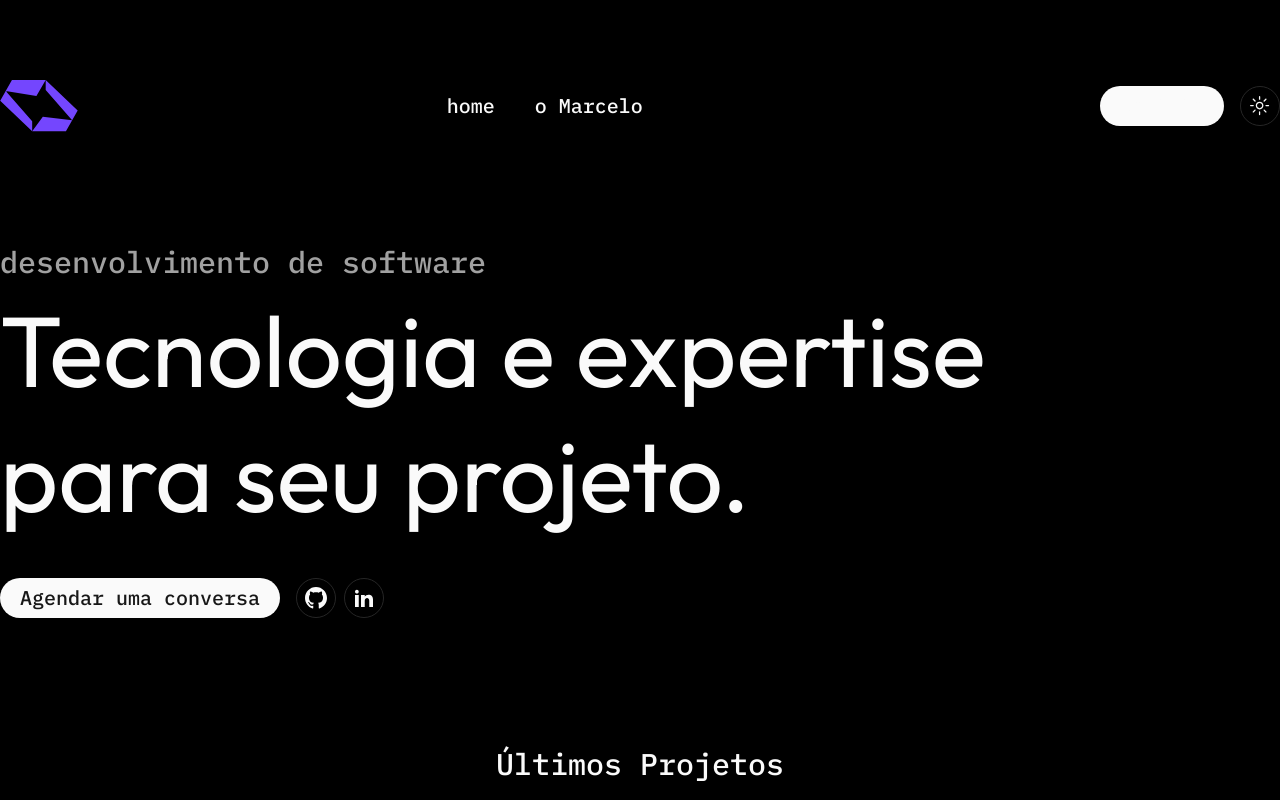
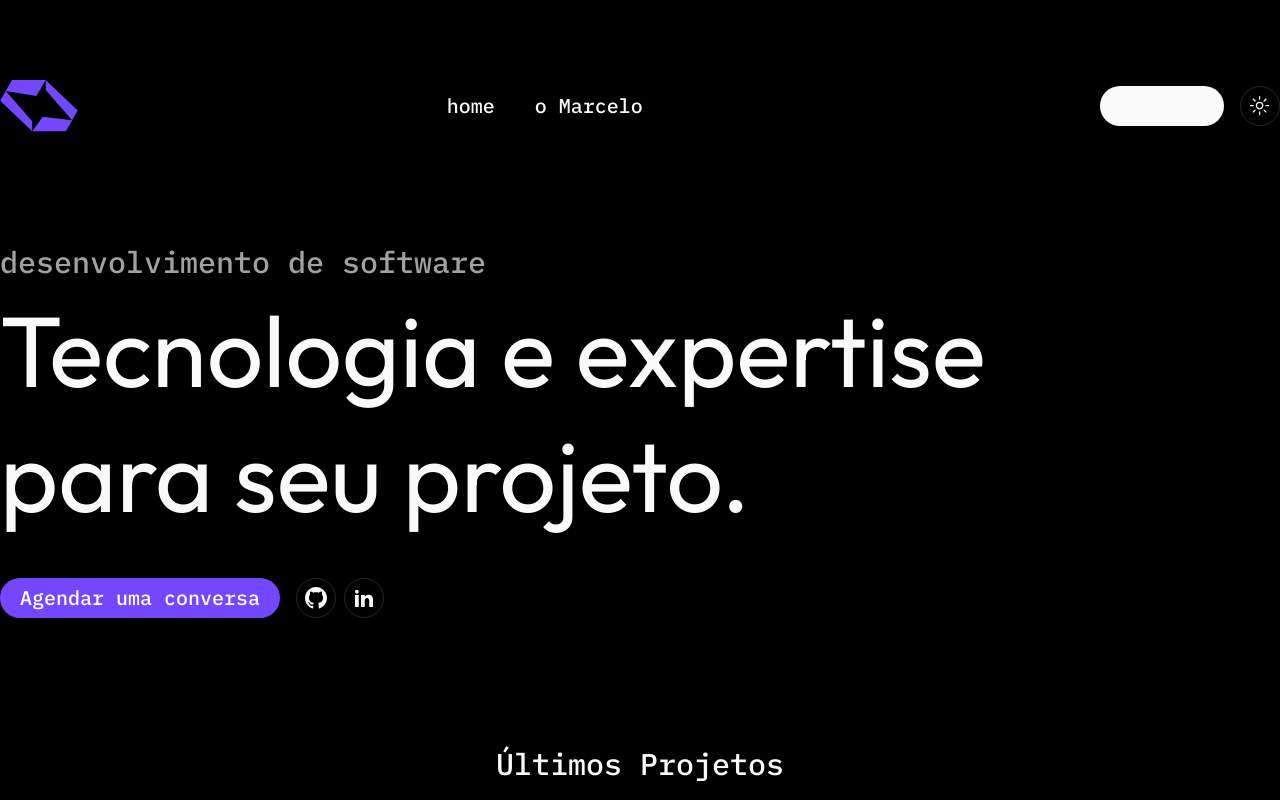
Before and after one commit to marcelopoars/my-website, a Next.js app: page / in a window 1280 px wide. Shown: the top 800 px of the page. Built offline with nearby package versions, Linux system fonts and the light colour scheme.

Commit message:
fix(tailwind): update color variables for improved theming and consistency

```diff
--- a/src/styles/globals.css
+++ b/src/styles/globals.css
@@ -3,12 +3,10 @@
 :root {
   --background: oklch(1 0 0);
   --foreground: oklch(0.145 0 0);
-  --card: oklch(1 0 0);
-  --card-foreground: oklch(0.145 0 0);
   --popover: oklch(1 0 0);
   --popover-foreground: oklch(0.145 0 0);
   --primary: #7446fe;
-  --primary-foreground: oklch(0.985 0 0);
+  --primary-foreground: oklch(1 0 0);
   --secondary: oklch(0.97 0 0);
   --secondary-foreground: oklch(0.985 0 0);
   --muted: oklch(0.97 0 0);
@@ -20,23 +18,18 @@
   --border: oklch(0.85 0 0);
   --input: oklch(0.85 0 0);
   --ring: #7446fe;
-  --chart-1: oklch(0.646 0.222 41.116);
-  --chart-2: oklch(0.6 0.118 184.704);
-  --chart-3: oklch(0.398 0.07 227.392);
-  --chart-4: oklch(0.828 0.189 84.429);
-  --chart-5: oklch(0.769 0.188 70.08);
   --radius: 0.625rem;
+  --dica-do-nerd: #db3a34;
+  --dica-do-nerd-foreground: oklch(1 0 0);
 }
 
 .dark {
   --background: oklch(0 0 0);
   --foreground: oklch(0.985 0 0);
-  --card: oklch(0.145 0 0);
-  --card-foreground: oklch(0.985 0 0);
   --popover: oklch(0.145 0 0);
   --popover-foreground: oklch(0.985 0 0);
-  --primary: oklch(0.985 0 0);
-  --primary-foreground: oklch(0.205 0 0);
+  --primary: #7446fe;
+  --primary-foreground: oklch(1 0 0);
   --secondary: oklch(0.269 0 0);
   --secondary-foreground: oklch(0.985 0 0);
   --muted: oklch(0.269 0 0);
@@ -68,8 +61,8 @@
   --color-primary: var(--primary);
   --color-popover-foreground: var(--popover-foreground);
   --color-popover: var(--popover);
-  --color-card-foreground: var(--card-foreground);
-  --color-card: var(--card);
+  --color-dica-do-nerd: var(--dica-do-nerd);
+  --color-dica-do-nerd-foreground: var(--dica-do-nerd-foreground);
   --radius-sm: calc(var(--radius) - 4px);
   --radius-md: calc(var(--radius) - 2px);
   --radius-lg: var(--radius);
```
